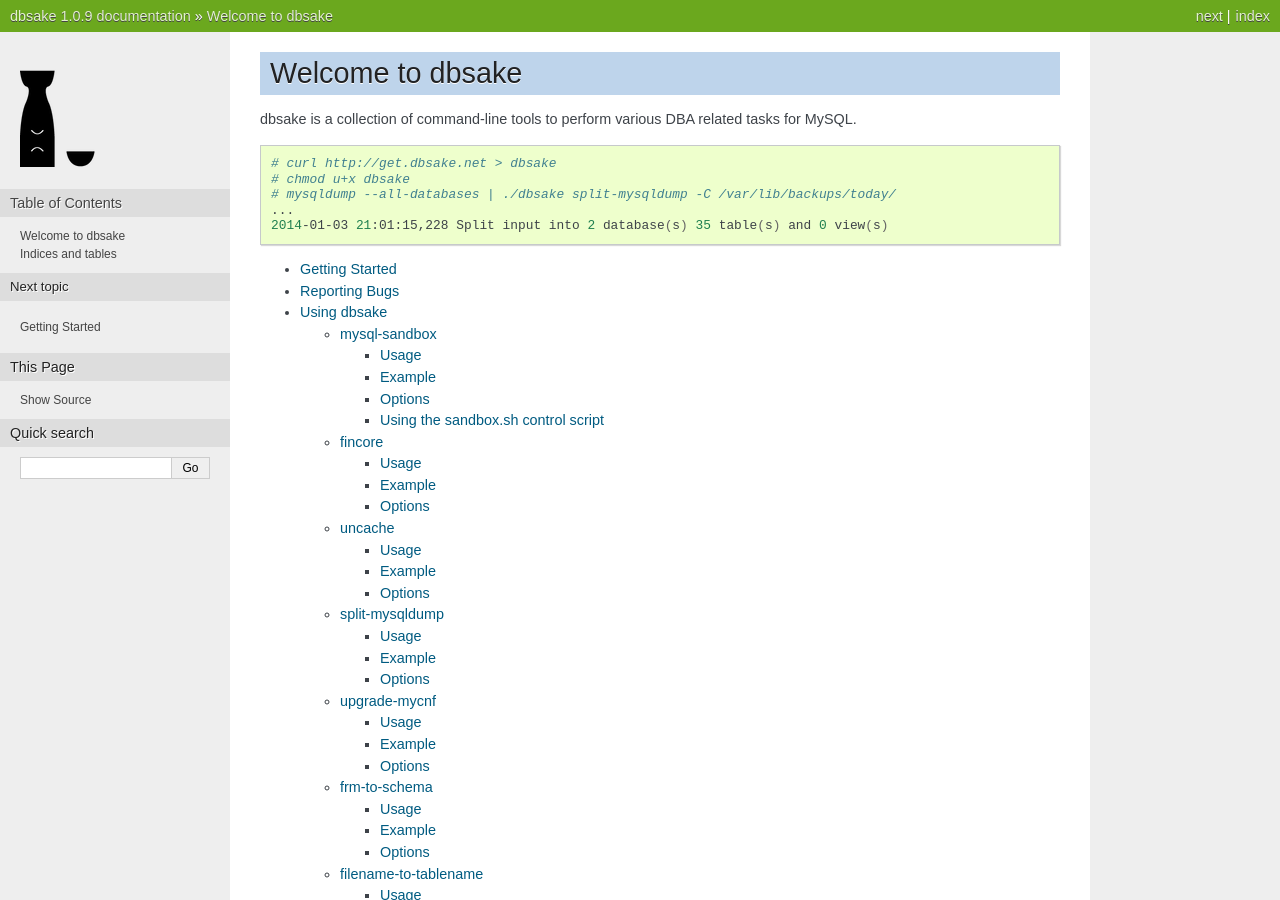
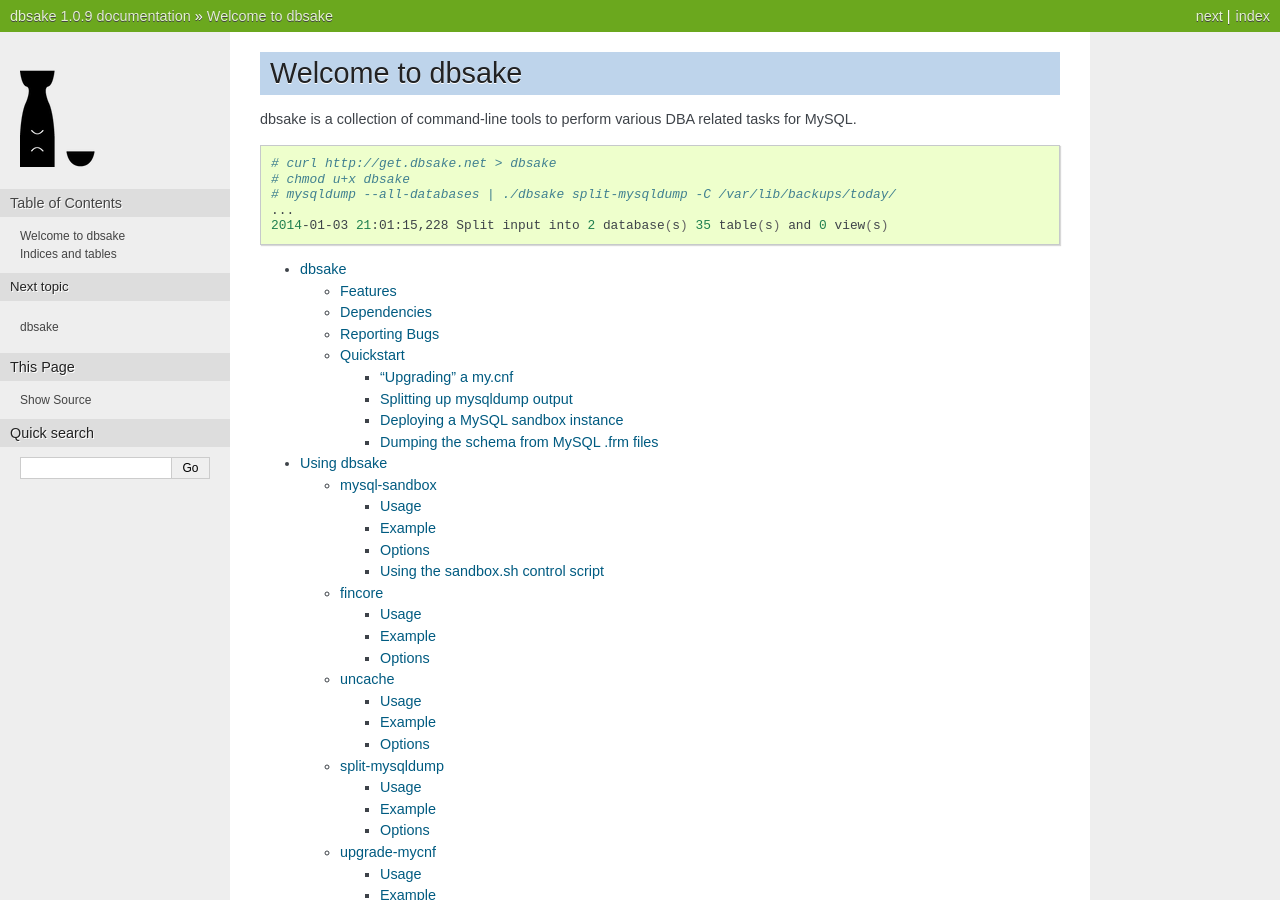
Before and after one commit to abg/dbsake, a Sphinx documentation site: the page built from docs/index.rst, in a window 1280 px wide and 900 px high. Built offline with Sphinx 7.4.7, drawn with Linux system fonts in a browser that asks for light colours.

Commit message:
cleanup documentation index
- drop getting_start
- including readme instead
- remove html / manpage conditionals

```diff
--- a/docs/index.rst
+++ b/docs/index.rst
@@ -17,24 +17,14 @@ tasks for MySQL.
    ...
    2014-01-03 21:01:15,228 Split input into 2 database(s) 35 table(s) and 0 view(s)
 
-.. only:: html
+.. toctree::
+   :maxdepth: 4
 
-   .. toctree::
-      :maxdepth: 4
-
-      getting_started
-      subcommands
-      developing
-      frm_format
-      history
-
-.. only:: man
-
-   .. toctree::
-      :maxdepth: 4
-
-      getting_started
-      subcommands
+   readme
+   subcommands
+   developing
+   frm_format
+   history
 
 Indices and tables
 ==================
```
